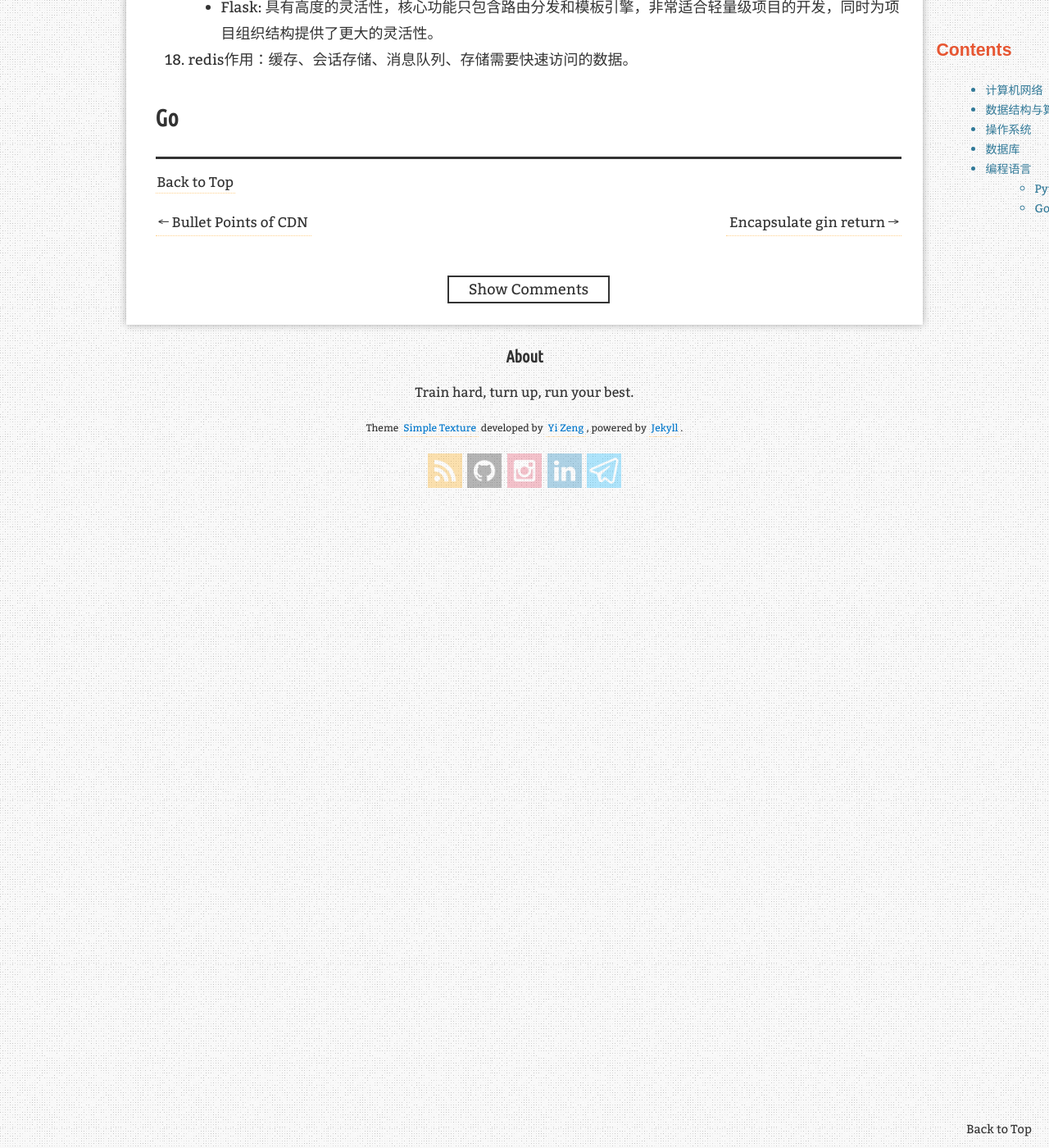
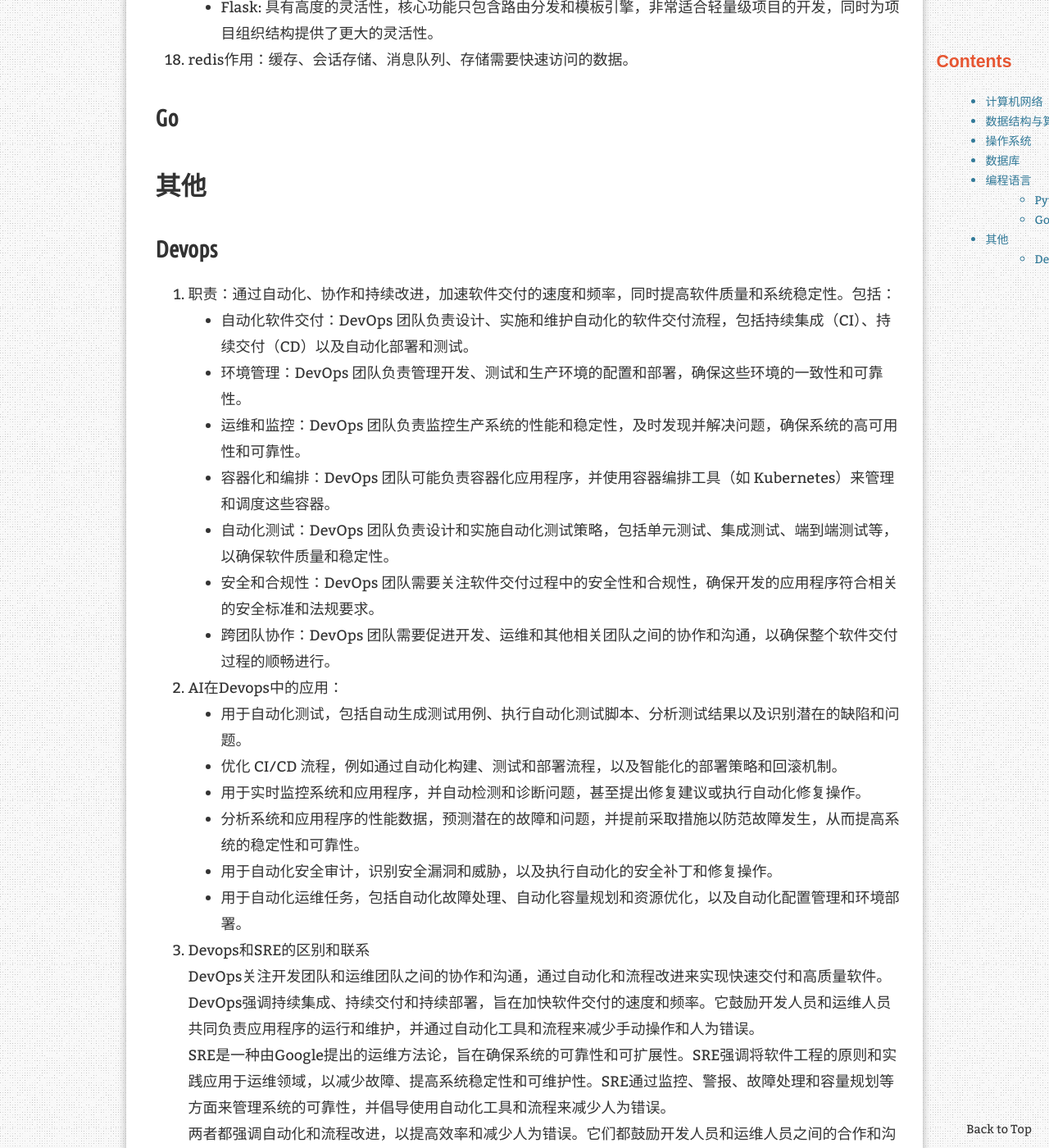
Before and after one commit to ElmTran/ElmTran.github.io, a Jekyll site: the page built from _posts/2023-10-10-eight-part-essay.md, in a window 1280 px wide and 1400 px high, scrolled down 16424 px. Shown: the whole window at 82% size. Built offline with Jekyll 4.4.1, drawn with Linux system fonts in a browser that asks for light colours; comment, search, counter and statistics services are not loaded; some of the changed text lies outside the part shown.

Commit message:
modified:   _posts/2023-10-10-eight-part-essay.md

```diff
--- a/_posts/2023-10-10-eight-part-essay.md
+++ b/_posts/2023-10-10-eight-part-essay.md
@@ -686,3 +686,45 @@ redirect_from:
 18. redis作用：缓存、会话存储、消息队列、存储需要快速访问的数据。
 
 ## Go
+
+# 其他
+
+## Devops
+
+1. 职责：通过自动化、协作和持续改进，加速软件交付的速度和频率，同时提高软件质量和系统稳定性。包括：
+
+    - 自动化软件交付：DevOps 团队负责设计、实施和维护自动化的软件交付流程，包括持续集成（CI）、持续交付（CD）以及自动化部署和测试。
+
+    - 环境管理：DevOps 团队负责管理开发、测试和生产环境的配置和部署，确保这些环境的一致性和可靠性。
+
+    - 运维和监控：DevOps 团队负责监控生产系统的性能和稳定性，及时发现并解决问题，确保系统的高可用性和可靠性。
+
+    - 容器化和编排：DevOps 团队可能负责容器化应用程序，并使用容器编排工具（如 Kubernetes）来管理和调度这些容器。
+
+    - 自动化测试：DevOps 团队负责设计和实施自动化测试策略，包括单元测试、集成测试、端到端测试等，以确保软件质量和稳定性。
+
+    - 安全和合规性：DevOps 团队需要关注软件交付过程中的安全性和合规性，确保开发的应用程序符合相关的安全标准和法规要求。
+
+    - 跨团队协作：DevOps 团队需要促进开发、运维和其他相关团队之间的协作和沟通，以确保整个软件交付过程的顺畅进行。
+
+2. AI在Devops中的应用：
+
+    - 用于自动化测试，包括自动生成测试用例、执行自动化测试脚本、分析测试结果以及识别潜在的缺陷和问题。
+
+    - 优化 CI/CD 流程，例如通过自动化构建、测试和部署流程，以及智能化的部署策略和回滚机制。
+
+    - 用于实时监控系统和应用程序，并自动检测和诊断问题，甚至提出修复建议或执行自动化修复操作。
+
+    - 分析系统和应用程序的性能数据，预测潜在的故障和问题，并提前采取措施以防范故障发生，从而提高系统的稳定性和可靠性。
+
+    - 用于自动化安全审计，识别安全漏洞和威胁，以及执行自动化的安全补丁和修复操作。
+
+    - 用于自动化运维任务，包括自动化故障处理、自动化容量规划和资源优化，以及自动化配置管理和环境部署。
+
+3. Devops和SRE的区别和联系
+
+    DevOps关注开发团队和运维团队之间的协作和沟通，通过自动化和流程改进来实现快速交付和高质量软件。DevOps强调持续集成、持续交付和持续部署，旨在加快软件交付的速度和频率。它鼓励开发人员和运维人员共同负责应用程序的运行和维护，并通过自动化工具和流程来减少手动操作和人为错误。
+
+    SRE是一种由Google提出的运维方法论，旨在确保系统的可靠性和可扩展性。SRE强调将软件工程的原则和实践应用于运维领域，以减少故障、提高系统稳定性和可维护性。SRE通过监控、警报、故障处理和容量规划等方面来管理系统的可靠性，并倡导使用自动化工具和流程来减少人为错误。
+
+    两者都强调自动化和流程改进，以提高效率和减少人为错误。它们都鼓励开发人员和运维人员之间的合作和沟通，以实现共同的目标。
```
